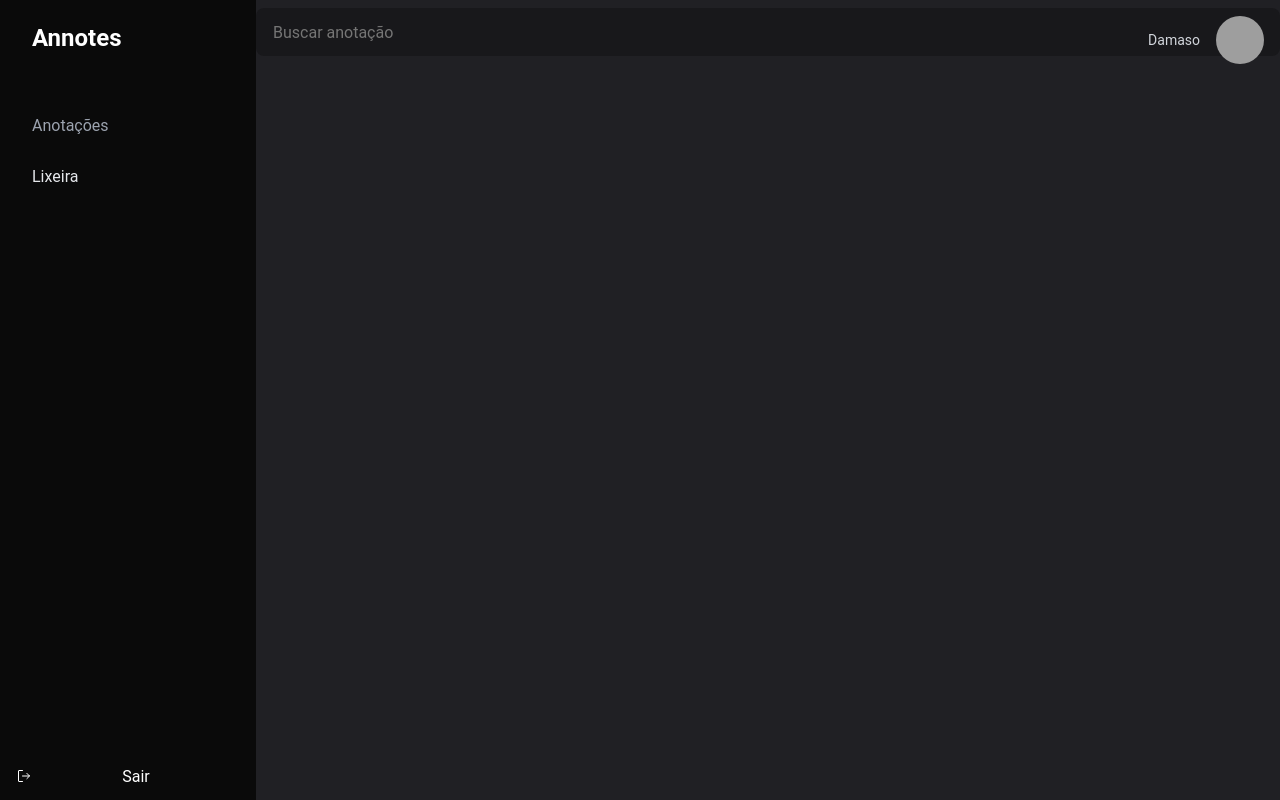
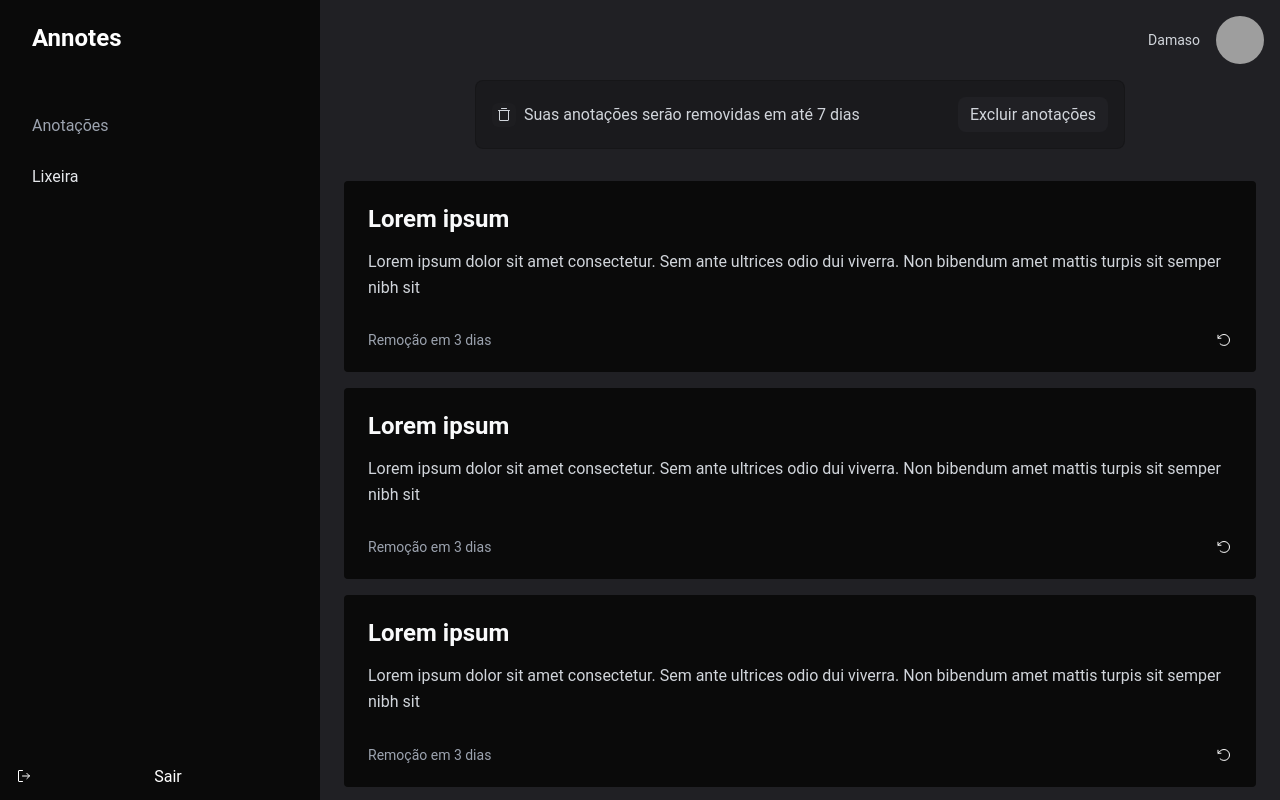
Before and after one commit to DamasoMagno/Annotes, a React (Vite) app: page /trash in a window 1280 px wide. Shown: the top 800 px of the page. Built offline with nearby package versions, Linux system fonts and the light colour scheme; grey boxes are pictures that could not be loaded.

Commit message:
feat: Trash page finished

```diff
--- /dev/null
+++ b/src/components/Annotation/index.tsx
@@ -0,0 +1,37 @@
+import { ArrowCounterClockwise } from 'phosphor-react'
+import { AnnotationContainer } from './styles'
+
+interface AnnotationProps {
+  type: 'default' | 'trashed'
+}
+
+export function Annotation({ type = 'default' }: AnnotationProps) {
+  return (
+    <AnnotationContainer>
+      <header>
+        <strong>Lorem ipsum</strong>
+
+        {type === 'default' && <span>há 5min</span>}
+      </header>
+
+      <p>
+        Lorem ipsum dolor sit amet consectetur. Sem ante ultrices odio dui
+        viverra. Non bibendum amet mattis turpis sit semper nibh sit
+      </p>
+
+      <footer>
+        {type === 'trashed' ? (
+          <span>Remoção em 3 dias</span>
+        ) : (
+          <div className="tags">
+            <span>#escola</span>
+            <span>#escola</span>
+          </div>
+        )}
+        <button>
+          <ArrowCounterClockwise />
+        </button>
+      </footer>
+    </AnnotationContainer>
+  )
+}
--- /dev/null
+++ b/src/components/Annotation/styles.ts
@@ -0,0 +1,62 @@
+import { styled } from 'styled-components'
+
+export const AnnotationContainer = styled.div`
+  background-color: ${(props) => props.theme.colors['--neutral-950']};
+  border-radius: 4px;
+  padding: 1.5rem;
+
+  header {
+    display: flex;
+    justify-content: space-between;
+    align-items: center;
+
+    strong {
+      color: ${(props) => props.theme.colors['--gray-50']};
+      font-size: 1.5rem;
+    }
+
+    span {
+      color: ${(props) => props.theme.colors['--gray-400']};
+      font-size: 0.875rem;
+    }
+  }
+
+  p {
+    color: ${(props) => props.theme.colors['--gray-300']};
+    line-height: 1.6;
+    font-size: 1rem;
+    margin: 1rem 0 2rem;
+  }
+
+  footer {
+    display: flex;
+    align-items: center;
+    justify-content: space-between;
+
+    span {
+      font-size: 0.875rem;
+      color: ${(props) => props.theme.colors['--gray-400']};
+    }
+
+    .tags {
+      display: flex;
+      align-items: center;
+      gap: 0.5rem;
+
+      span {
+        color: ${(props) => props.theme.colors['--gray-600']};
+      }
+    }
+
+    button {
+      display: flex;
+      align-items: center;
+      justify-content: center;
+      border: 0;
+      background-color: transparent;
+      color: white;
+      font-size: 1rem;
+      cursor: pointer;
+    }
+  }
+`
--- a/src/components/Sidebar/styles.ts
+++ b/src/components/Sidebar/styles.ts
@@ -9,7 +9,7 @@ export const SidebarContainer = styled.aside<SidebarProps>`
   flex-direction: column;
   color: ${(props) => props.theme.colors['--white']};
   background: ${(props) => props.theme.colors['--neutral-950']};
-  height: 100%;
+  height: 100vh;
 
   ${(props) => {
     return (
@@ -26,7 +26,8 @@ export const SidebarContainer = styled.aside<SidebarProps>`
   @media (min-width: 1024px) {
     display: flex;
     width: 320px;
-    position: static;
+    position: fixed;
+    z-index: 9999;
   }
 
   header {
--- a/src/pages/Annotations/index.tsx
+++ b/src/pages/Annotations/index.tsx
@@ -1,6 +1,5 @@
 import { useState } from 'react'
 
-import { Input } from '../../components/Input'
 import { Sidebar } from '../../components/Sidebar'
 import { Header } from '../../components/Header'
 
@@ -18,12 +17,6 @@ export function Annotations() {
 
       <Content>
         <Header onSideIsOpen={setSideBarIsOpen} />
-
-        <div>
-          <Input placeholder="Buscar anotação" />
-        </div>
-
-        <main></main>
       </Content>
     </Container>
   )
--- a/src/pages/Trash/index.tsx
+++ b/src/pages/Trash/index.tsx
@@ -1,10 +1,17 @@
 import { useState } from 'react'
+import { TrashSimple } from 'phosphor-react'
 
-import { Input } from '../../components/Input'
 import { Sidebar } from '../../components/Sidebar'
 import { Header } from '../../components/Header'
+import { Annotation } from '../../components/Annotation'
 
-import { Container, Content } from './styles'
+import {
+  Annotations,
+  Container,
+  Content,
+  TrashAlert,
+  TrashContainer,
+} from './styles'
 
 export function Trash() {
   const [sideBarIsOpen, setSideBarIsOpen] = useState(false)
@@ -19,11 +26,26 @@ export function Trash() {
       <Content>
         <Header onSideIsOpen={setSideBarIsOpen} />
 
-        <div>
-          <Input placeholder="Buscar anotação" />
-        </div>
+        <TrashContainer>
+          <TrashAlert>
+            <div>
+              <div className="icon">
+                <TrashSimple />
+              </div>
+              Suas anotações serão removidas em até 7 dias
+            </div>
+            <button>Excluir anotações</button>
+          </TrashAlert>
 
-        <main></main>
+          <Annotations>
+            <Annotation type="trashed" />
+            <Annotation type="trashed" />
+            <Annotation type="trashed" />
+            <Annotation type="trashed" />
+            <Annotation type="trashed" />
+            <Annotation type="trashed" />
+          </Annotations>
+        </TrashContainer>
       </Content>
     </Container>
   )
--- a/src/pages/Trash/styles.ts
+++ b/src/pages/Trash/styles.ts
@@ -10,44 +10,79 @@ export const Content = styled.div`
   width: 100%;
 `
 
-export const Header = styled.header`
-  position: absolute;
+export const TrashContainer = styled.div`
+  padding: 5rem 1.5rem 1rem;
+
+  display: flex;
+  flex-direction: column;
+  align-items: center;
+
+  @media (min-width: 1024px) {
+    margin-left: 320px;
+  }
+`
+
+export const TrashAlert = styled.div`
+  border-radius: 0.5rem;
+  border: 1px solid rgba(10, 10, 10, 0.25);
+  background: rgba(10, 10, 10, 0.25);
+  color: ${(props) => props.theme.colors['--gray-300']};
   padding: 1rem;
-  width: 100%;
+  width: 80%;
+  max-width: 650px;
 
   display: flex;
   align-items: center;
+  flex-direction: column;
   justify-content: space-between;
+  gap: 1rem;
+
+  @media (min-width: 728px) {
+    flex-direction: row;
+    width: 100%;
+  }
 
   div {
     display: flex;
-    margin-left: auto;
     align-items: center;
-    gap: 1rem;
+    gap: 0.5rem;
 
-    span {
-      color: ${(props) => props.theme.colors['--gray-300']};
-      font-size: 0.875rem;
-    }
+    .icon {
+      border-radius: 0.375rem;
+      background: rgba(32, 32, 36, 0.5);
+      font-size: 1rem;
+      padding: 0.25rem;
 
-    img {
-      width: 3rem;
-      height: 3rem;
-      border-radius: 50%;
+      display: flex;
+      align-items: center;
+      justify-content: center;
     }
   }
 
   button {
     background-color: transparent;
+    border-radius: 8px;
+    border: 0;
+    width: 100%;
+    color: ${(props) => props.theme.colors['--gray-300']};
+    cursor: pointer;
+    background-color: #202024;
+    padding: 0.5rem 0.75rem;
+
     display: flex;
     align-items: center;
-    border: 0;
-    color: ${(props) => props.theme.colors['--gray-400']};
-    font-size: 1.5rem;
-    cursor: pointer;
+    justify-content: center;
 
     @media (min-width: 728px) {
-      display: none;
+      width: auto;
     }
   }
 `
+
+export const Annotations = styled.div`
+  margin-top: 2rem;
+
+  display: flex;
+  flex-direction: column;
+  gap: 1rem;
+`
```
